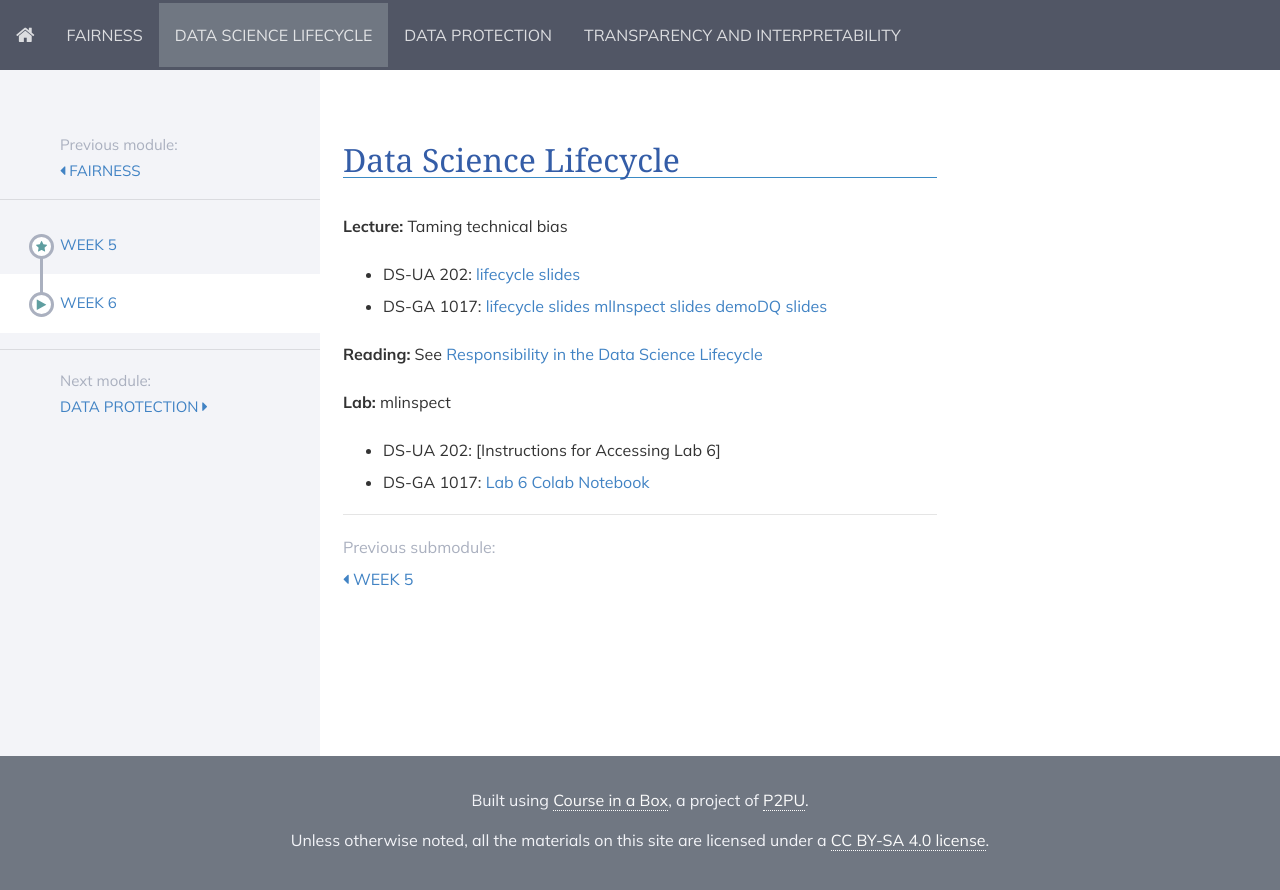
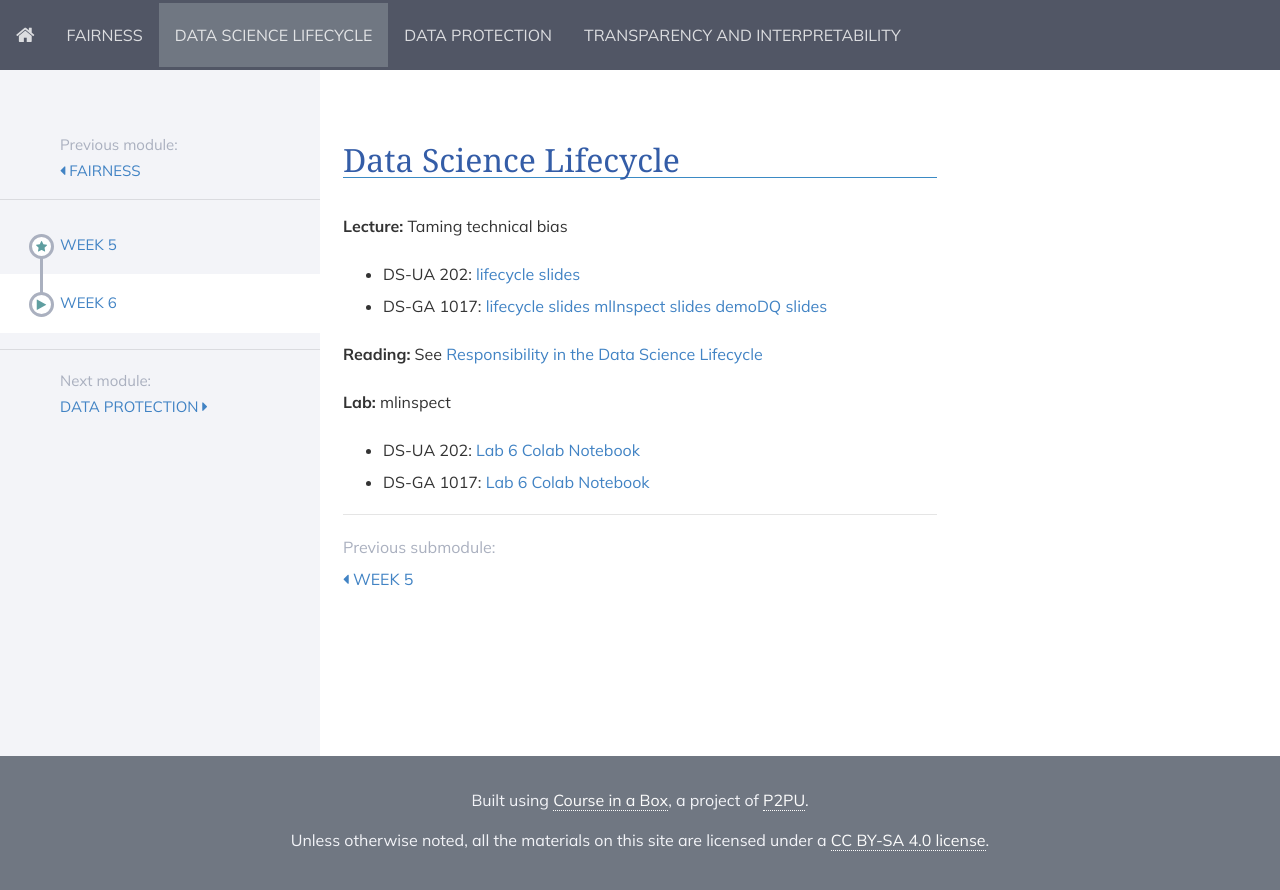
Before and after one commit to DataResponsibly/rds24, a Jekyll site: the page built from modules/data_science_lifecycle/_posts/2000-01-03-week6.md, in a window 1280 px wide. Shown: the top 890 px of the page. Built offline with Jekyll 4.4.1, drawn with Linux system fonts in a browser that asks for light colours; nearby versions of some CDN libraries.

Commit message:
lab-6 for undergrads

```diff
--- a/modules/data_science_lifecycle/_posts/2000-01-03-week6.md
+++ b/modules/data_science_lifecycle/_posts/2000-01-03-week6.md
@@ -14,7 +14,7 @@ title: Week 6
 
 **Lab:** mlinspect
 
-* DS-UA 202: [Instructions for Accessing Lab 6]
+* DS-UA 202: [Lab 6 Colab Notebook](https://drive.google.com/file/d/1MxVUXsva4QW8JuEYWr0Y-t6EzNGbhZWM/view?usp=sharing)
 <!-- (https://docs.google.com/document/d/1itLpwshtooSshCUYjMa-ZNUby_sIFuKB-Tv6MwP4_hE/edit?usp=sharing) -->
 * DS-GA 1017: [Lab 6 Colab Notebook](https://drive.google.com/file/d/1TYp9_CnYGITLg3-N5A6qUuhynVCx7tUM/view?usp=sharing)
 <!-- (https://docs.google.com/document/d/1SQ4PV-WoW1ClxwD8uv7jfCqlhVl90zs9oMujL-522s0/edit?usp=sharing) -->
```
